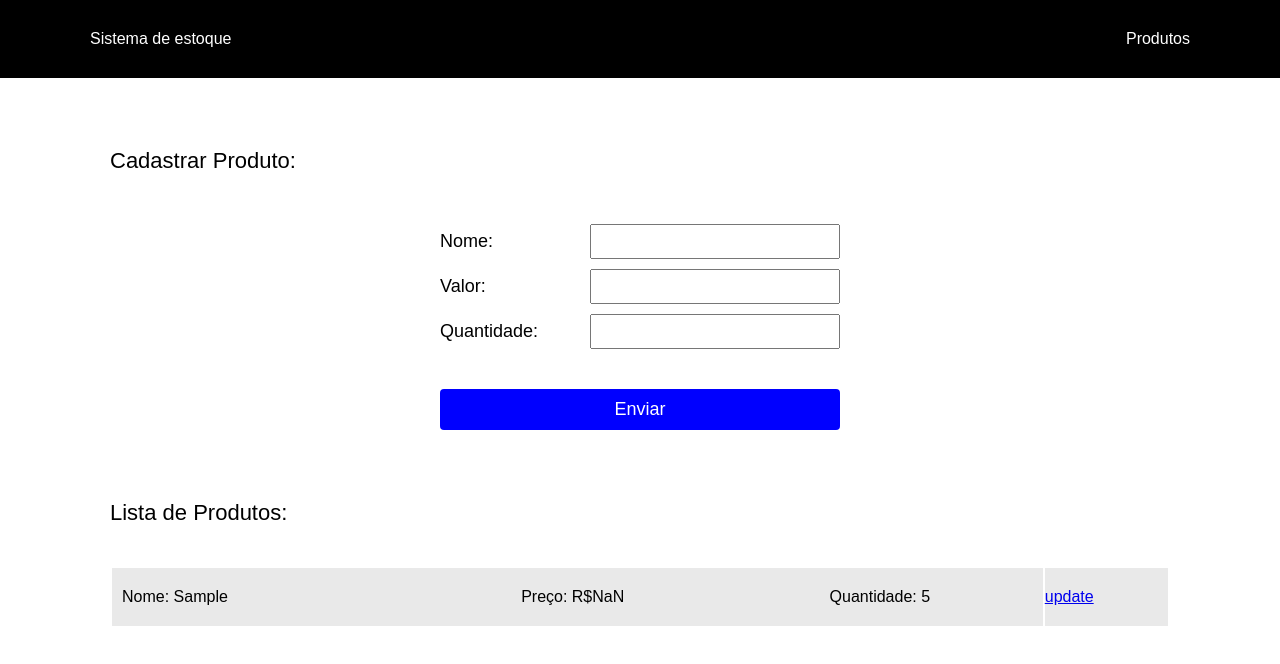
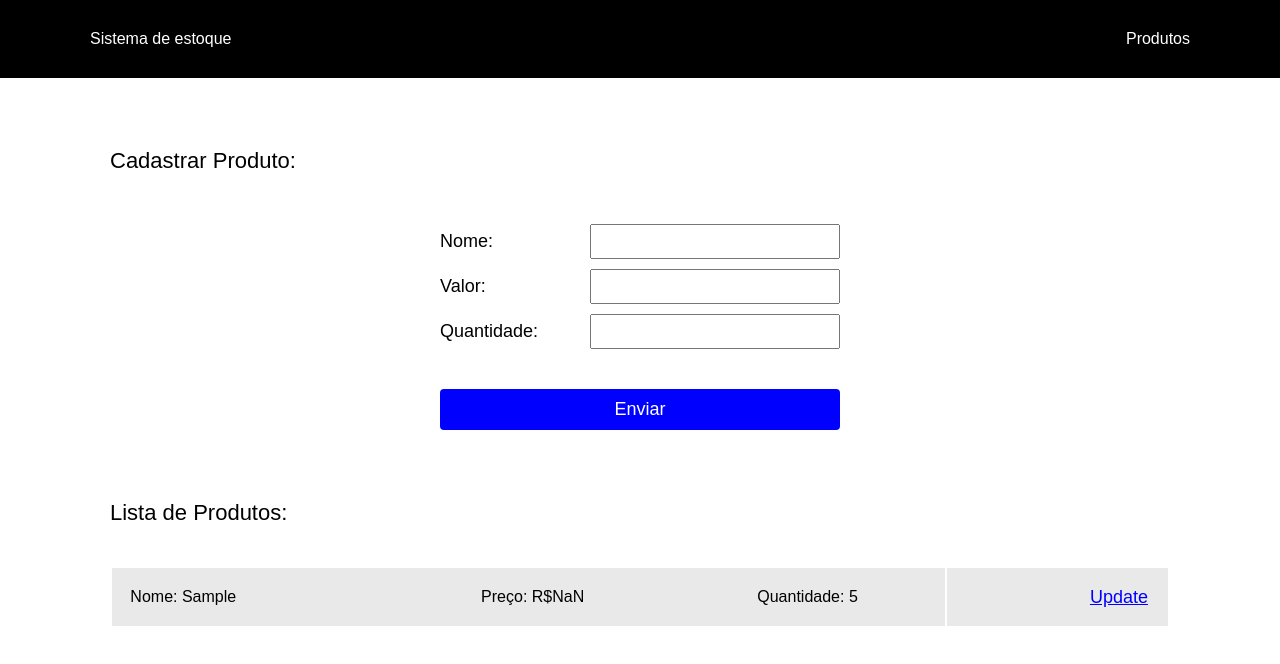
Before and after one commit to garefen/faculdade-impacta, a Next.js app in the folder my-app/: page /products in a window 1280 px wide. Both pictures are taken after typing "Sample", "Sample", "5" into the empty fields and a click on the button "Enviar". Shown: the top 664 px of the page. Built offline with nearby package versions, Linux system fonts and the light colour scheme; no server answers; the database is empty.

Commit message:
update product

```diff
--- a/my-app/src/firebase/products.ts
+++ b/my-app/src/firebase/products.ts
@@ -27,15 +27,17 @@ export async function getProducts() {
 }
 
 
-export async function getSingleProduct() {
+export async function getSingleProduct(productId: string) {
   const products: any = [];
   const q = query(collection(db, "products"));
   const querySnapshot = await getDocs(q);
   querySnapshot.forEach((doc) => {
     const id = doc.id;
-    let data = doc.data();
-    data = {id, ...data}
-    products.push(data);
+    if (id === productId) {
+      let data = doc.data();
+      data = {id, ...data}
+      products.push(data);
+    }
   });
 
   return products[0];
@@ -45,7 +47,7 @@ export async function updateProduct(product: any) {
   const productRef = doc(db, "products", product.id);
   await updateDoc(productRef, {
     name: product.name,
-    price: product.price,
+    price: Number(product.price),
     amount: product.amount,
   });
 }
--- a/my-app/src/pages/products/[id].tsx
+++ b/my-app/src/pages/products/[id].tsx
@@ -23,9 +23,10 @@ const Update: FC<Props>  = ({product}) => {
       name,
       price,
       amount,
+    }).then(() => {
+      alert('Produto alterado com sucesso');
+      router.push('/products');
     });
-    alert('Produto alterado com sucesso');
-    router.push('/products');
   }
 
   return (
--- a/my-app/src/pages/products/index.tsx
+++ b/my-app/src/pages/products/index.tsx
@@ -6,7 +6,7 @@ import {getProducts, addProduct} from '@/firebase/products'
 import React, { FC, useState } from "react";
 
 interface Props {
-   products: any;
+  products: any;
 }
 
 const Products: FC<Props>  = ({ products }) => {
@@ -83,7 +83,7 @@ const Products: FC<Props>  = ({ products }) => {
                   <td className={styles.productLine}>Nome: {product.name}</td>
                   <td className={styles.productLine}>Preço: R${product.price.toFixed(2).replace('.', ',')}</td>
                   <td className={styles.productLine}>Quantidade: {product.amount}</td>
-                  <td><Link href={`/products/${product.id}`}>update</Link></td>
+                  <td><Link href={`/products/${product.id}`} className={styles.updateBtn}>Update</Link></td>
                 </tr>
               ))}
             </tbody>
--- a/my-app/src/styles/Products.module.css
+++ b/my-app/src/styles/Products.module.css
@@ -83,8 +83,20 @@
   background-color: rgb(233, 233, 233);
 }
 
+.product {
+  text-align: right;
+}
+
 .wrapper {
   max-width: 1100px;
   padding: 0 20px;
   margin: 70px auto;
 }
+
+.updateBtn {
+  color: blue;
+  padding: 10px 20px;
+  border-radius: 4px;
+  font-weight: 500;
+  font-size: 18px;
+}
```
